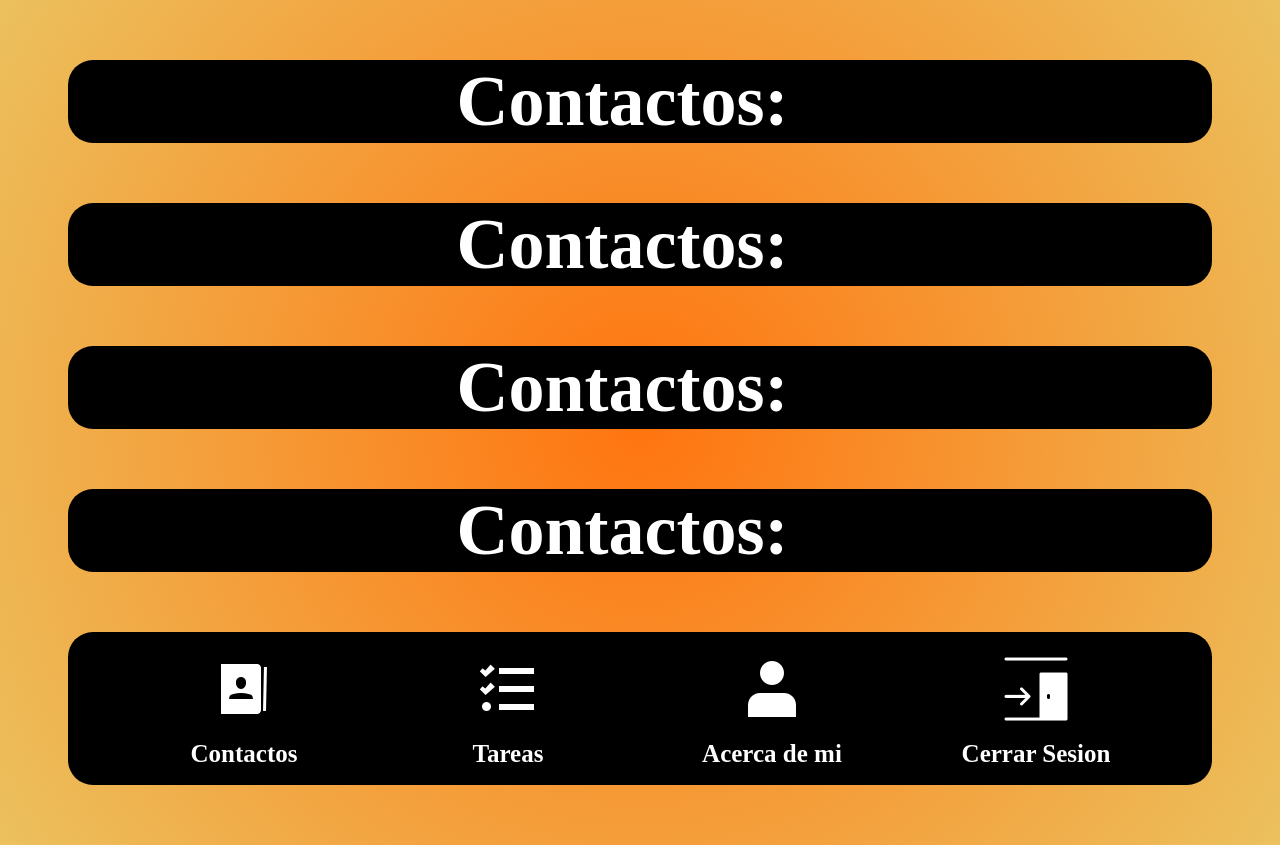
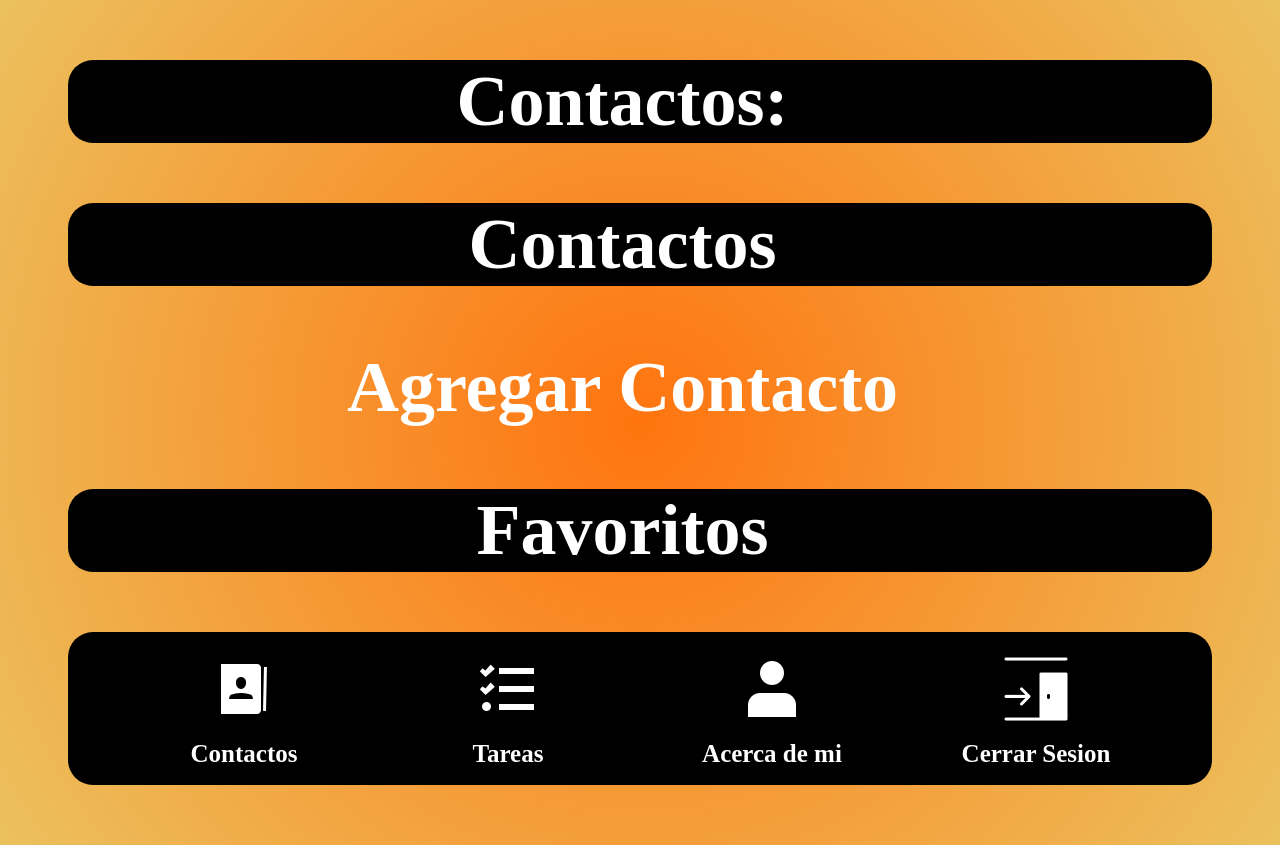
Before and after one commit to JTejaxun-2022229/Html-AgendaWeb, a plain HTML site: page assets/contacto.html in a window 1280 px wide. Drawn offline with Linux system fonts and the light colour scheme.

Commit message:
se crean archivos para agregar contacto

```diff
--- a/assets/contacto.css
+++ b/assets/contacto.css
@@ -27,6 +27,8 @@ body {
     border-radius: 25px;
     margin: 60px;
 }
+
+.contactos
 
 .aContactos{
 
--- a/assets/contacto.html
+++ b/assets/contacto.html
@@ -17,17 +17,17 @@
     </section>
     <section class="contactos">
         <div class="titulo">
-            <h1>Contactos:</h1>
+            <h1>Contactos</h1>
         </div>
     </section>
     <section class="aContactos">
         <div class="titulo">
-            <h1>Contactos:</h1>
+            <h1>Agregar Contacto</h1>
         </div>
     </section>
     <section class="fContactos">
         <div class="titulo">
-            <h1>Contactos:</h1>
+            <h1>Favoritos</h1>
         </div>
     </section>
     <footer class="paginas">
```
Also changed, not shown: assets/nuevoContacto.css (added), assets/nuevoContacto.html (added), assets/nuevoContacto.js (added).
